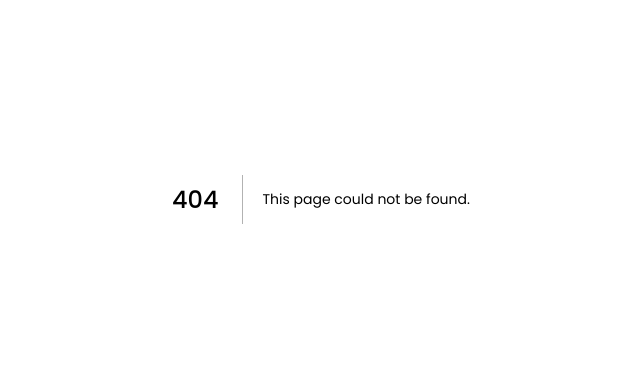
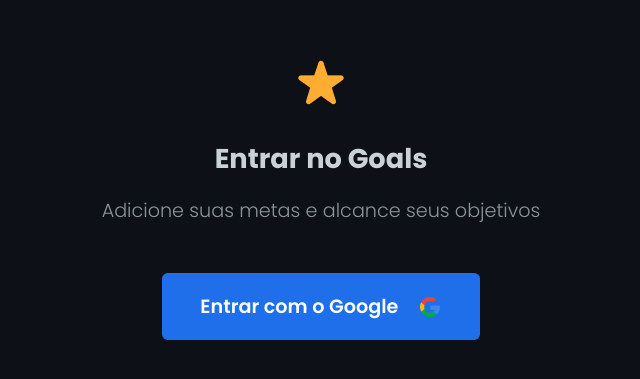
Before and after one commit to AllanDutra/next-goals-project, a Next.js app: page /login in a window 1280 px wide. Before the commit this address had no page. Shown: the part 201-580 px from the top of the page, without its empty margins (319-959 px from the left). Built offline with nearby package versions, Linux system fonts and the light colour scheme.

Commit message:
feat: login styles

```diff
--- /dev/null
+++ b/src/pages/login/index.tsx
@@ -0,0 +1,27 @@
+import Head from "next/head";
+
+import styles from "./styles.module.scss";
+
+export default function Login() {
+  return (
+    <>
+      <Head>
+        <title>Goals - Entrar no Goals</title>
+      </Head>
+
+      <main className={styles.container}>
+        <img src="/goals-icon.png" alt="goals logo" />
+
+        <section>
+          <h1>Entrar no Goals</h1>
+
+          <span>Adicione suas metas e alcance seus objetivos</span>
+        </section>
+
+        <button>
+          Entrar com o Google <img src="/google-logo.svg" alt="google logo" />
+        </button>
+      </main>
+    </>
+  );
+}
--- /dev/null
+++ b/src/pages/login/styles.module.scss
@@ -0,0 +1,57 @@
+.container {
+  min-height: 100vh;
+  display: flex;
+  flex-direction: column;
+  align-items: center;
+  justify-content: center;
+  text-align: center;
+  width: 100%;
+
+  img {
+    width: 3em;
+    height: 3em;
+    margin-bottom: 2em;
+  }
+
+  section {
+    display: flex;
+    flex-direction: column;
+    gap: 1em;
+    margin-bottom: 3em;
+
+    h1 {
+      font-size: 1.7em;
+      color: #c9d1d9;
+    }
+
+    span {
+      font-size: 1.2em;
+      font-weight: 300;
+      color: #8b949e;
+    }
+  }
+
+  button {
+    background-color: #1f6feb;
+    color: white;
+    border: none;
+    font-size: 1.2em;
+    font-weight: 600;
+    padding: 1em 2em;
+    border-radius: 0.3em;
+    transition: all 0.2s;
+    display: flex;
+    align-items: center;
+    gap: 1em;
+
+    &:hover {
+      transform: scale(1.1);
+    }
+
+    img {
+      width: 1.25em;
+      height: 1.25em;
+      margin: 0;
+    }
+  }
+}
```
